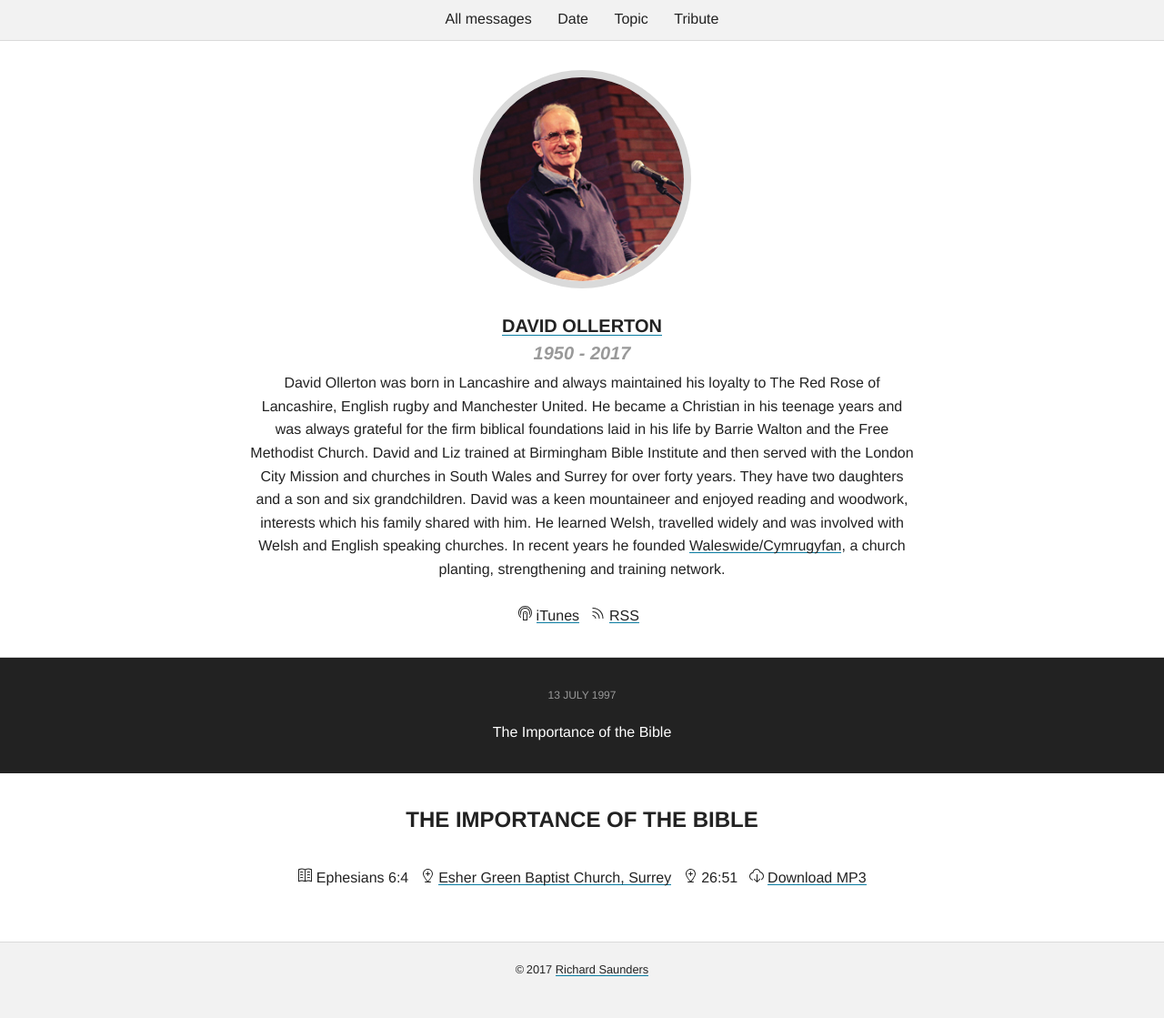
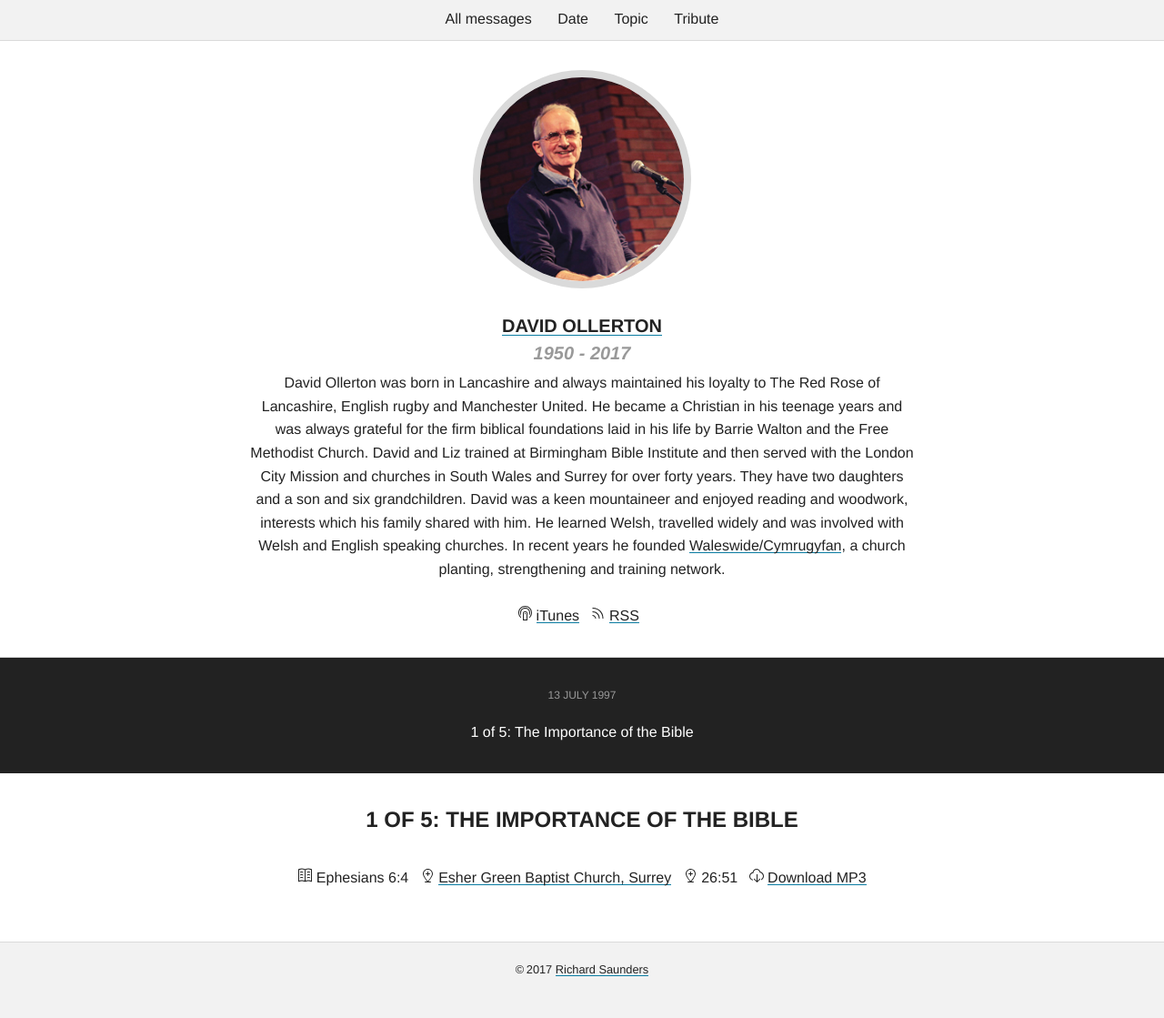
Before and after one commit to davidollerton/davidollerton.github.io, a Jekyll site: the page built from _posts/1997-07-12-the-importance-of-the-bible.md, in a window 1280 px wide. Shown: the whole page at 91% size. Built offline with Jekyll 4.4.1, drawn with Linux system fonts in a browser that asks for light colours; nearby versions of some CDN libraries; our own code applies the rules of GitHub Pages for plain Markdown files; comment, search, counter and statistics services are not loaded.

Commit message:
Update from Forestry.io mail@rdsaunders.co.uk updated _posts/1997-07-12-the-importance-of-the-bible.md

```diff
--- a/_posts/1997-07-12-the-importance-of-the-bible.md
+++ b/_posts/1997-07-12-the-importance-of-the-bible.md
@@ -1,5 +1,5 @@
 ---
-title: The Importance of the Bible
+title: '1 of 5: The Importance of the Bible'
 scripture: Ephesians 6:4
 church: esher
 file: "/1997/1997-07-13.mp3"
```
